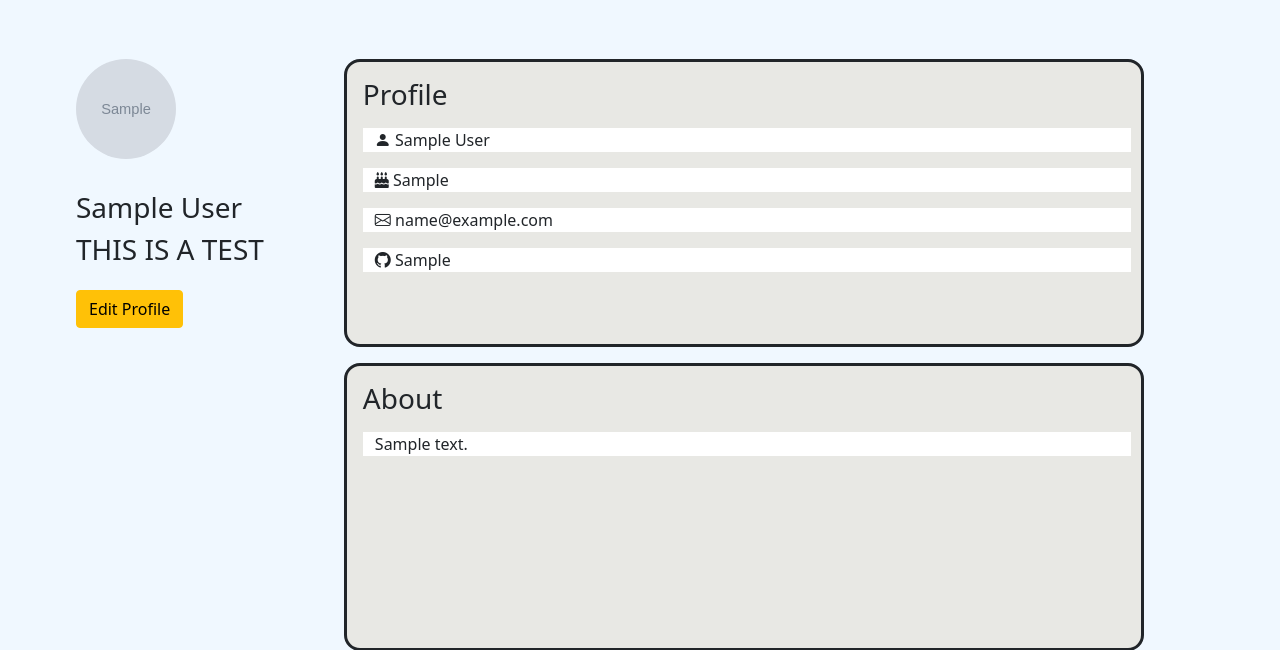
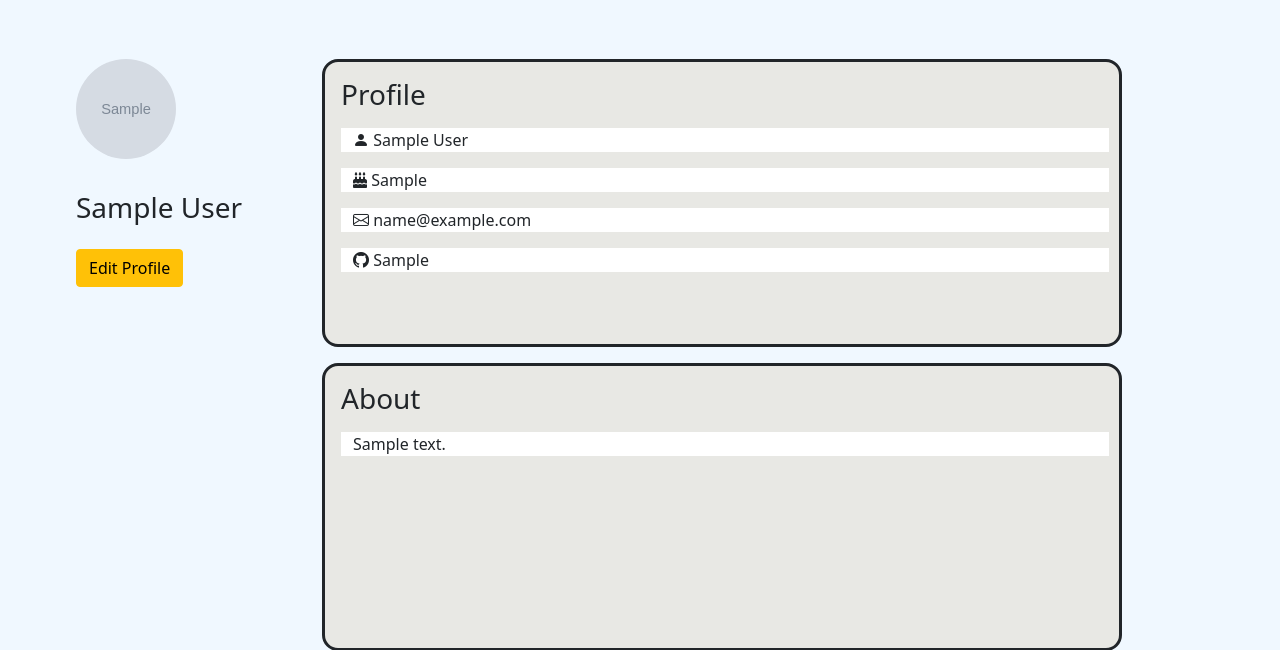
Before and after one commit to CMPUT404W22-SocialDistribution/social-distribution, a Django app: page /authors/1/ in a window 1280 px wide. Shown: the part 65-715 px from the top of the page. Run offline with Django 4.2, Linux system fonts and the light colour scheme; a user stored in the database is signed in; tables that the repository leaves empty hold one stand-in row (values such as "Sample post"); grey boxes marked "Sample" are stand-in pictures; some libraries are stand-ins or nearby versions.

Commit message:
remove test

```diff
--- a/social_distribution/author_manager/templates/author_profile/profile.html
+++ b/social_distribution/author_manager/templates/author_profile/profile.html
@@ -12,7 +12,6 @@
     <div>
         <img src="{% static 'img/'|add:profile.profileImage %}" alt="profile_picture">
         <h3> {{ profile.displayName }}</h3>
-        <h3>THIS IS A TEST</h3>
         <a href="{% url 'author_manager:editProfile' user.author.id %}"><button type="button" class="btn btn-warning mt-3" id= "edit_btn">Edit Profile</button></a>
     </div>
 
```
